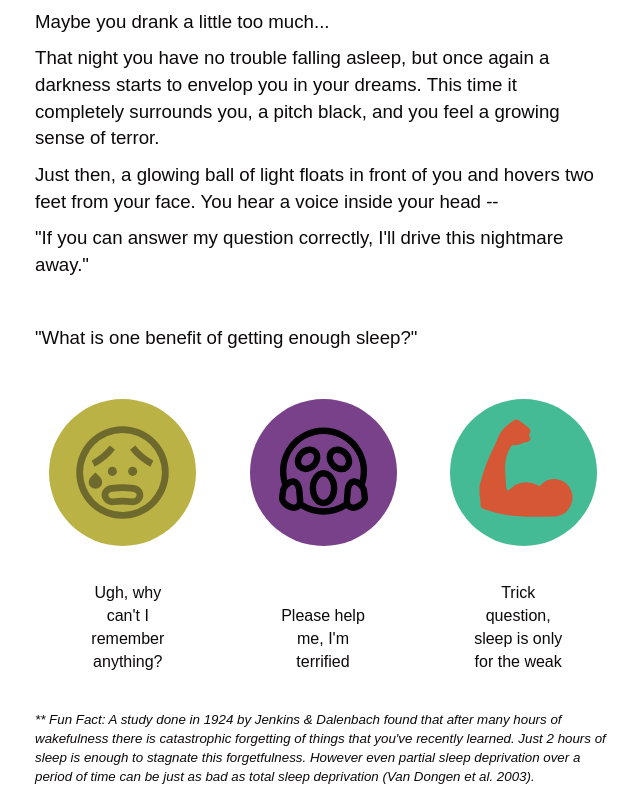
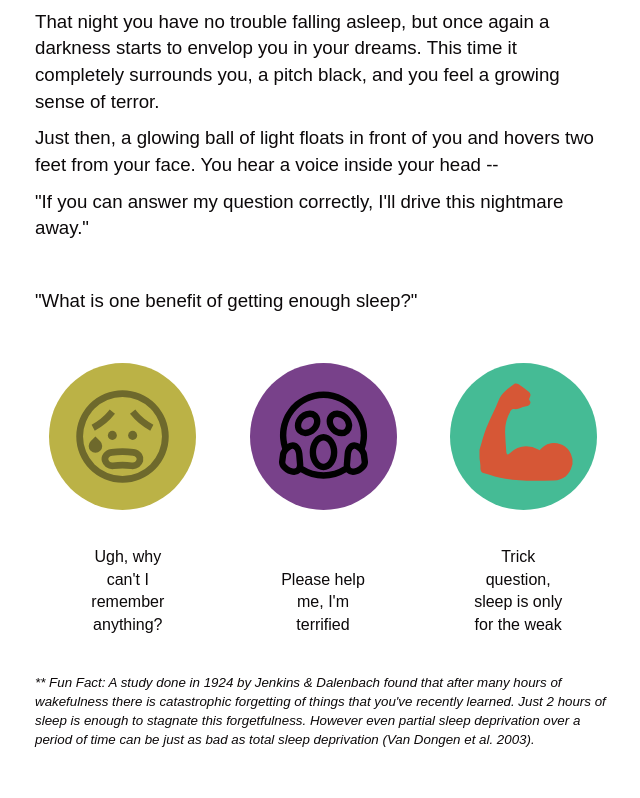
Before and after one commit to sleepadventure/sleepadventure, a plain HTML site: page page/nightmarehard2.html in a window 1280 px wide. Shown: the part 97-895 px from the top of the page, without its empty margins (317-957 px from the left). After the commit the page ends 858 px from the top, so only its background shows below. Drawn offline with nearby package versions, Linux system fonts and the light colour scheme; a web font is replaced by a local one.

Commit message:
fixed title

```diff
--- a/page/nightmarehard2.html
+++ b/page/nightmarehard2.html
@@ -13,7 +13,7 @@
 			<div class="content-container">
 
 				<div id="title">Maybe you drank a little too much...</div>
-				<div id="description"> <p>Maybe you drank a little too much... </p>
+				<div id="description">
 				<p>That night you have no trouble falling asleep, but once again a darkness starts to envelop you in your dreams. This time it completely surrounds you, a pitch black, and you feel a growing sense of terror.</p>
 				<p>Just then, a glowing ball of light floats in front of you and hovers two feet from your face. You hear a voice inside your head -- </p>
 				<p>"If you can answer my question correctly, I'll drive this nightmare away."</p>
```
Also changed, not shown: 1 other file.
